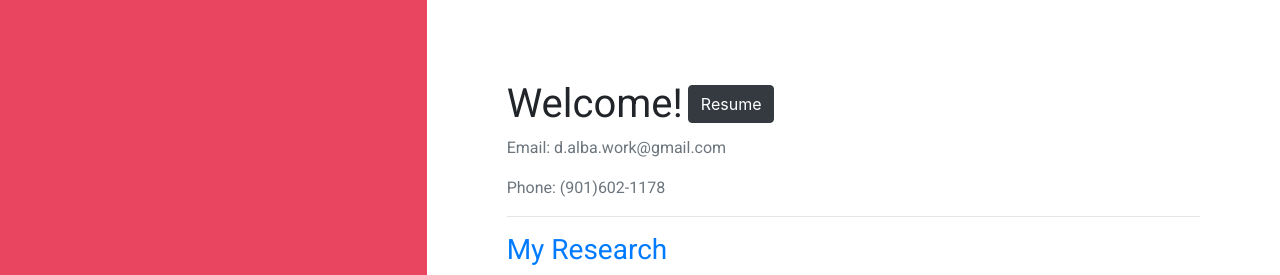
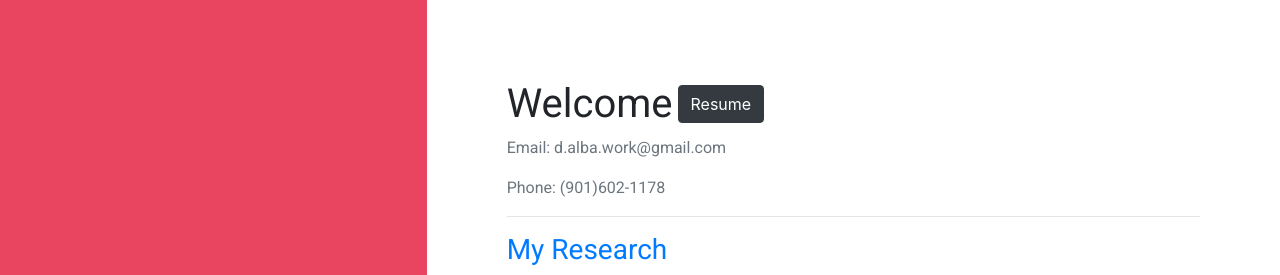
Before and after one commit to DAlba-sudo/DAlba-sudo.github.io, a Jekyll site: the page built from index.html, in a window 1280 px wide. Shown: the top 275 px of the page. Built offline with Jekyll 4.4.1, drawn with Linux system fonts in a browser that asks for light colours.

Commit message:
changed syntax

```diff
--- a/index.html
+++ b/index.html
@@ -16,7 +16,7 @@ css: home.css
         <div class="col-sm-8 maxh h-100 info-col">
             <!-- container with buttons -->
             <div class="d-inline-flex">
-                <h1>Welcome!</h1>
+                <h1>Welcome</h1>
                 <a style="height:min-content; margin: 5px; text-align: center;" href="./assets/papers/officialresume.pdf" class="btn btn-dark">Resume</a>
             </div>
             <p class="text-muted">Email: d.alba.work@gmail.com</p>
--- a/templates/present.html
+++ b/templates/present.html
@@ -8,10 +8,8 @@ css: present.css
     <div class="row">
         <div class="name">
             <h2>Diego Alba</h2>
-            <p>(901)602-1178<br>d.alba.work@gmail.com</p>
+            <p class="lead">(901)602-1178<br>d.alba.work@gmail.com</p>
         </div>
     </div>
-    <div class="row">
 
-    </div>
 </div>
```
Also changed, not shown: assets/images/.jpg (added), assets/images/project_thumbnail_laser.jpg (added), 3 other files.
